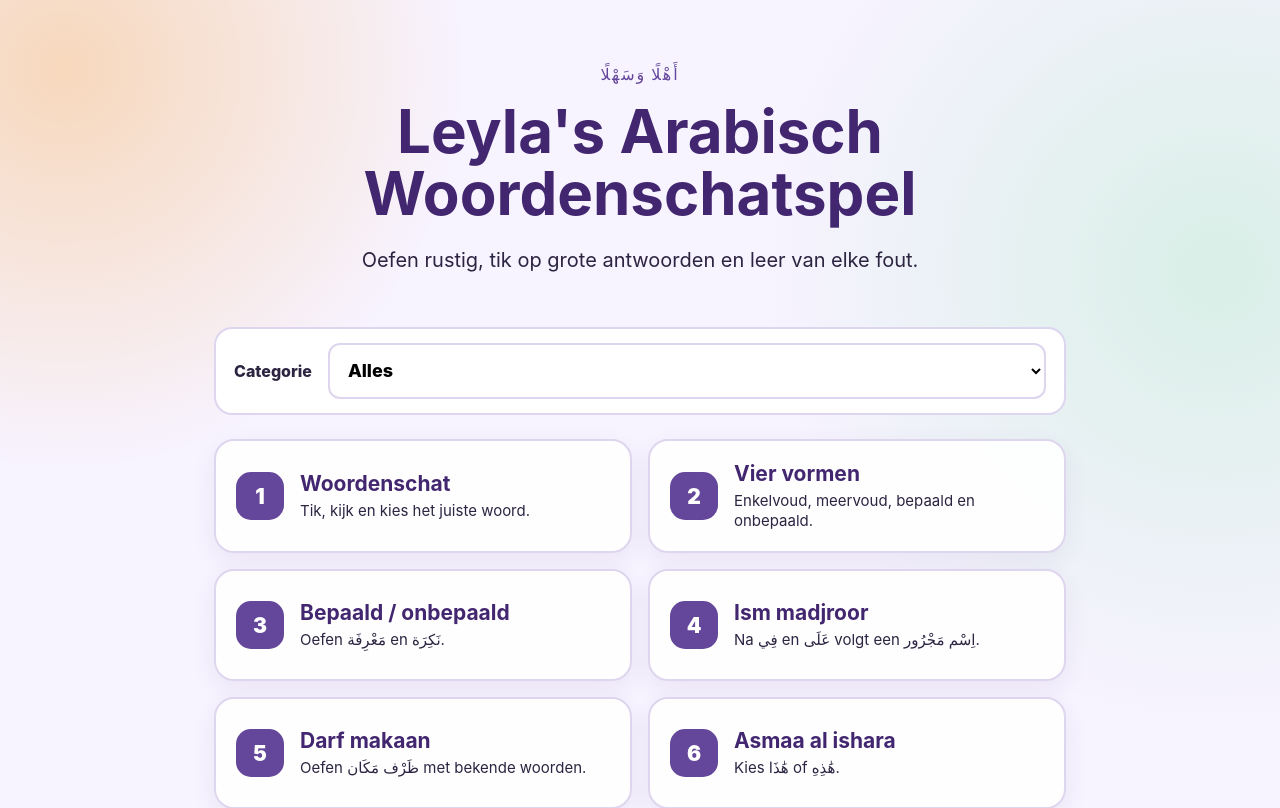
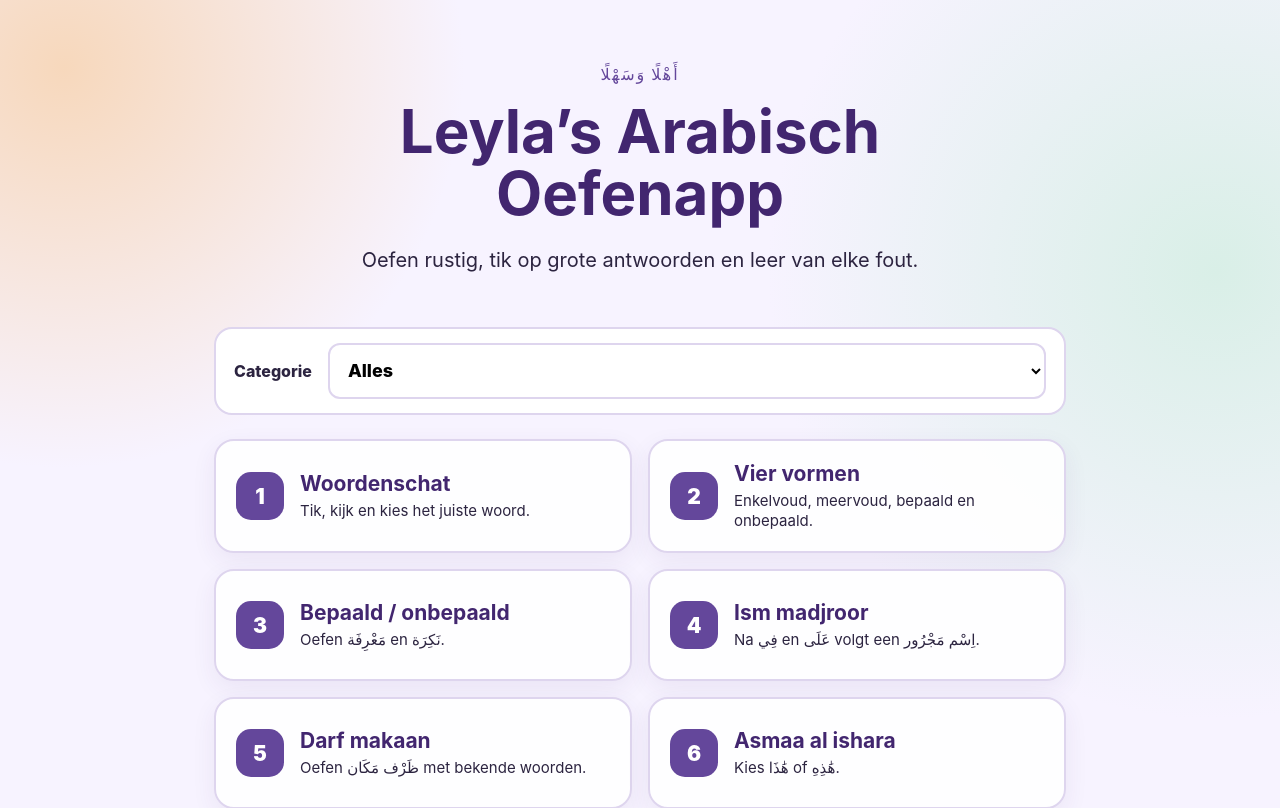
Before and after one commit to choukrirachid/leylas-arabisch-woordenschatspel, a React (Vite) app: page / in a window 1280 px wide. Shown: the top 808 px of the page. Built offline with nearby package versions, Linux system fonts and the light colour scheme.

Commit message:
Rename app to Leyla’s Arabisch Oefenapp

```diff
--- a/index.html
+++ b/index.html
@@ -4,7 +4,7 @@
     <meta charset="UTF-8" />
     <meta name="viewport" content="width=device-width, initial-scale=1.0, viewport-fit=cover" />
     <meta name="theme-color" content="#5b3f91" />
-    <title>Leyla's Arabisch Woordenschatspel</title>
+    <title>Leyla’s Arabisch Oefenapp</title>
   </head>
   <body>
     <div id="root"></div>
--- a/src/App.tsx
+++ b/src/App.tsx
@@ -318,7 +318,7 @@ function HomeScreen({
     <>
       <header className="hero">
         <p className="eyebrow">أَهْلًا وَسَهْلًا</p>
-        <h1>Leyla's Arabisch Woordenschatspel</h1>
+        <h1>Leyla’s Arabisch Oefenapp</h1>
         <p>Oefen rustig, tik op grote antwoorden en leer van elke fout.</p>
       </header>
       <CategoryFilter value={category} onChange={onCategory} />
```
